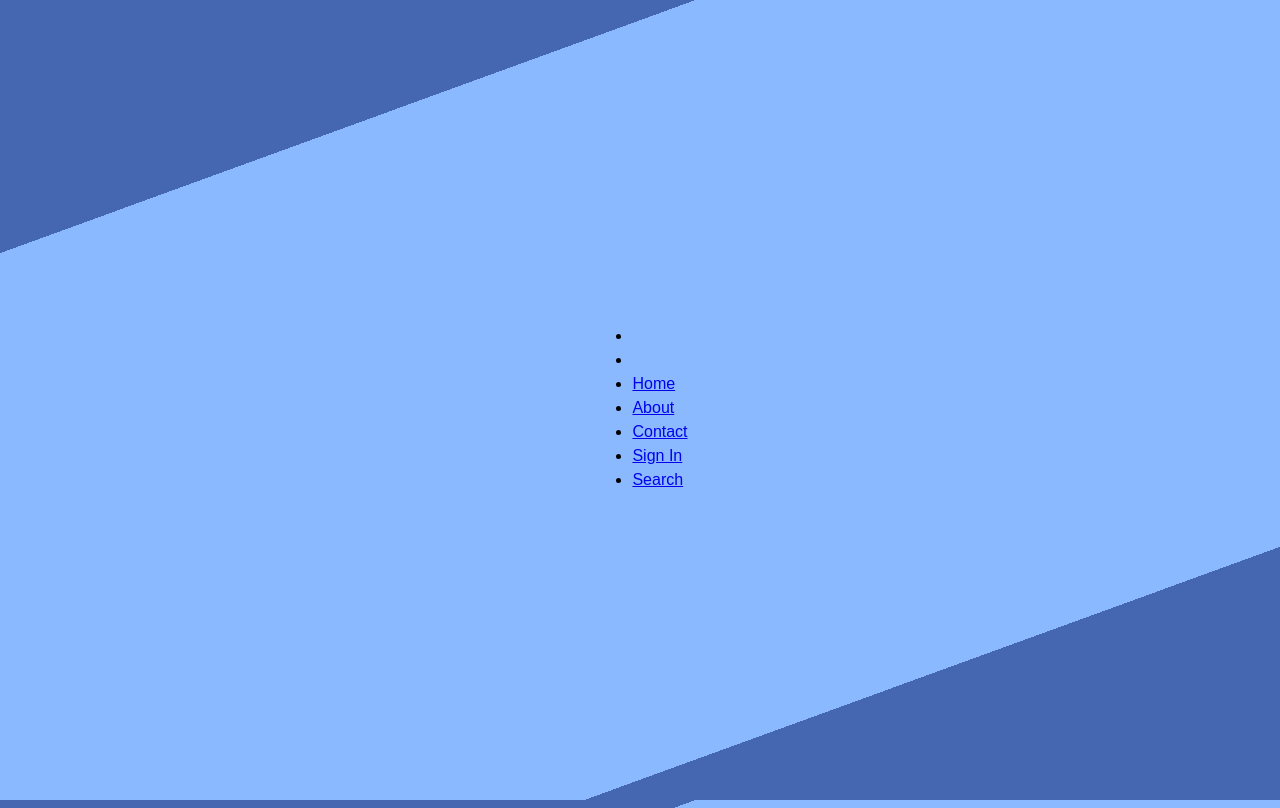
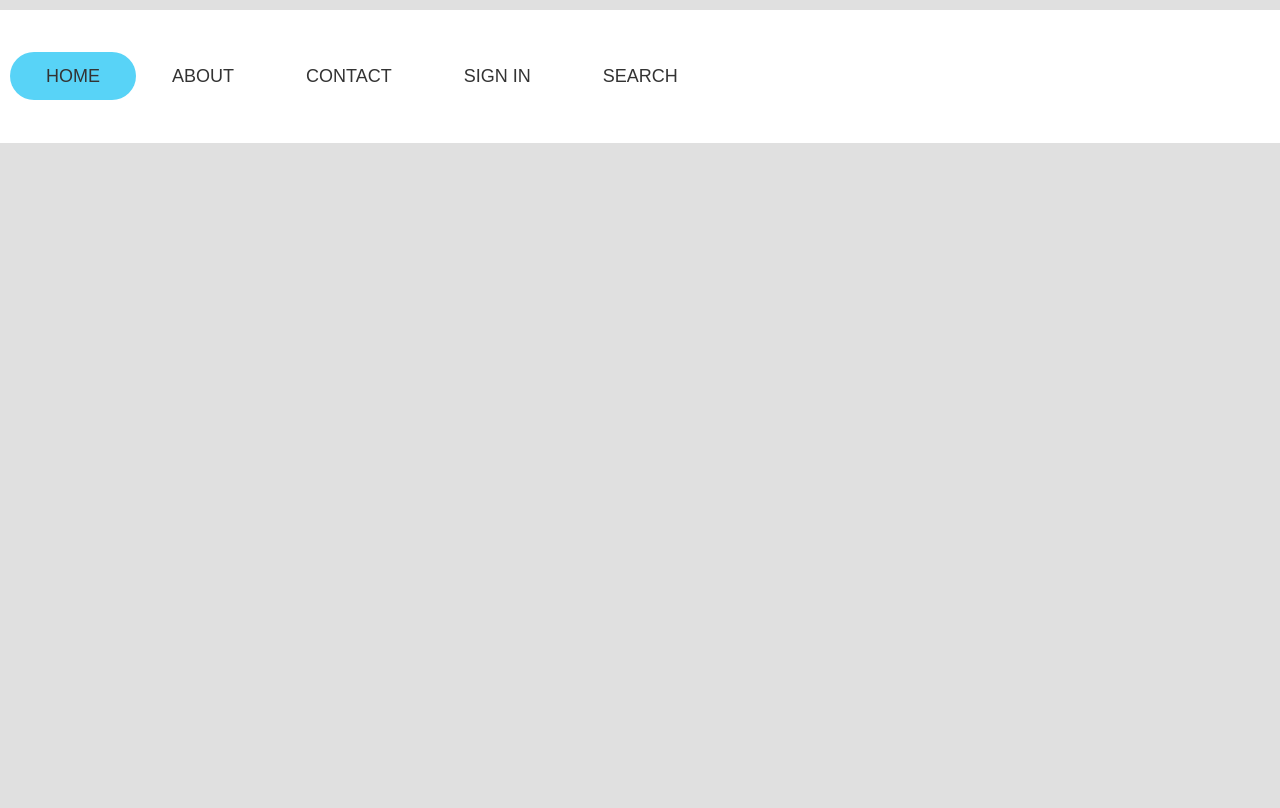
Before and after one commit to studio8100/slideAnimationNavMenu, a plain HTML site: page index.html in a window 1280 px wide. Drawn offline with nearby package versions, Linux system fonts and the light colour scheme.

Commit message:
complete HTML CSS and JS files version 1.0.0

```diff
--- a/index.html
+++ b/index.html
@@ -11,7 +11,7 @@
 </head>
 
 <body>
-
+    <div class="container">
         <ul id="navMenu">
             <li class="slideOver"></li>
             <li class="slideUnder"></li>
@@ -21,7 +21,7 @@
             <li><a href="#/">Sign In</a></li>
             <li><a href="#/">Search</a></li>
         </ul>
-
+    </div>
 
     <script src="scripts.js"></script>
 
--- a/scripts.js
+++ b/scripts.js
@@ -0,0 +1,28 @@
+$("#navMenu a").on("click", function() {
+    var position = $(this)
+      .parent().position();
+    var width = $(this)
+      .parent().width();
+    $("#navMenu .slideOver").css({ opacity: 1, left: +position.left, width: width });
+  });
+
+  $("#navMenu a").on("mouseover", function() {
+    var position = $(this)
+      .parent().position();
+    var width = $(this)
+      .parent().width();
+    $("#navMenu .slideUnder").css({
+      opacity: 1, left: +position.left, width: width })
+      .addClass("squeeze");
+  });
+
+  $("#navMenu a").on("mouseout", function() {
+    $("#navMenu .slideUnder").css({ opacity: 0 }).removeClass("squeeze");
+  });
+
+  var currentWidth = $("#navMenu")
+    .find("li:nth-of-type(3) a")
+    .parent("li")
+    .width();
+  var current = $("li:nth-of-type(3) a").position();
+  $("#navMenu .slideOver").css({ left: +current.left, width: currentWidth });
--- a/style.css
+++ b/style.css
@@ -1,17 +1,27 @@
-#nav-1 {
+.container {
+  position: absolute;
+  top: 10px;
+  width: 100vw;
+  height: auto;
+  padding: 1rem 0rem;
+  background-color: #fff;
+}
+
+#navMenu {
   position: relative;
   border: none;
   border-radius: 10em;
   display: flex;
   list-style: none;
-    background: #f5f5f5;
-    box-shadow: 20px 40px 40px #00000033;
+  /* background: #f5f5f5; */
+  /* box-shadow: 10px 20px 20px #00000011; */
   padding: 10px;
 }
-  #nav-1 li {
+#navMenu li {
   margin: 0px;
+  text-transform: uppercase;
 }
-  #nav-1 li a {
+#navMenu li a {
   position: relative;
   padding: 0.6em 2em;
   font-size: 18px;
@@ -22,24 +32,24 @@
   text-decoration: none;
   z-index: 3;
 }
-  #nav-1 .slide1,
-  #nav-1 .slide2 {
+#navMenu .slideOver,
+#navMenu .slideUnder {
   position: absolute;
   display: inline-block;
   height: 3em;
   border-radius: 10em;
   transition: all 0.6s cubic-bezier(0.23, 1, 0.32, 1.05);
 }
-  #nav-1 .slide1 {
-    background-color: yellowgreen;
+#navMenu .slideOver {
+  background-color: #58d3f7;
   z-index: 2;
 }
-  #nav-1 .slide2 {
+#navMenu .slideUnder {
   opacity: 0;
-    background: #ddd;
+  background: #ceecf5;
   z-index: 1;
 }
-  #nav-1 .squeeze {
+#navMenu .squeeze {
   transform: scale(0.9);
 }
 
@@ -61,5 +71,4 @@
   background-color: #e0e0e0;
   font-family: Montserrat, sans-serif;
   line-height: 1.5;
-    background: linear-gradient(160deg, #4567b2 20%, #8ab9ff 20%, #8ab9ff 80%, #4567b2 80%);
 }
```
Lines whose indentation alone changed are shown as unchanged.
